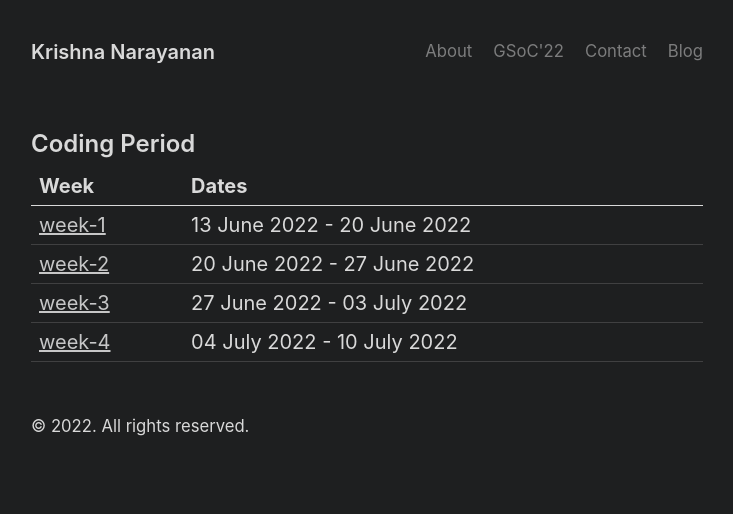
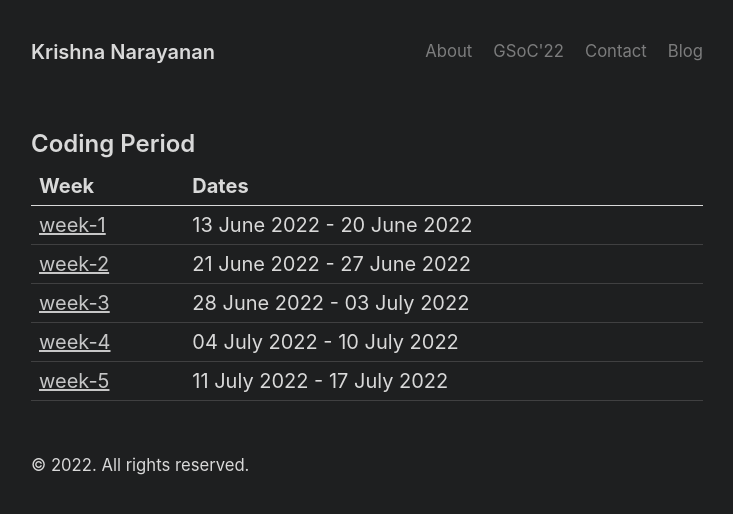
Before and after one commit to Krishna-13-cyber/Krishna-13-cyber.github.io, a Jekyll site: the page built from gsoc/home.md, in a window 1280 px wide. Shown: the top 514 px of the page, without its empty margins (273-1006 px from the left). Built offline with Jekyll 4.4.1, drawn with Linux system fonts in a browser that asks for light colours.

Commit message:
Week-5 Updated

```diff
--- a/gsoc/home.md
+++ b/gsoc/home.md
@@ -8,6 +8,7 @@ title: home
 |Week                           |Dates                      |
 |-------------------------------|---------------------------|
 | [week-1](/gsoc/weeks/week-1)  |13 June 2022 - 20 June 2022
-| [week-2](/gsoc/weeks/week-2)  |20 June 2022 - 27 June 2022
-| [week-3](/gsoc/weeks/week-3)  |27 June 2022 - 03 July 2022
+| [week-2](/gsoc/weeks/week-2)  |21 June 2022 - 27 June 2022
+| [week-3](/gsoc/weeks/week-3)  |28 June 2022 - 03 July 2022
 | [week-4](/gsoc/weeks/week-4)  |04 July 2022 - 10 July 2022
+| [week-5](/gsoc/weeks/week-5)  |11 July 2022 - 17 July 2022
```
Also changed, not shown: gsoc/weeks/week-2.md (+1 -0 lines), gsoc/weeks/week-5.md (added, +14 -0 lines).
